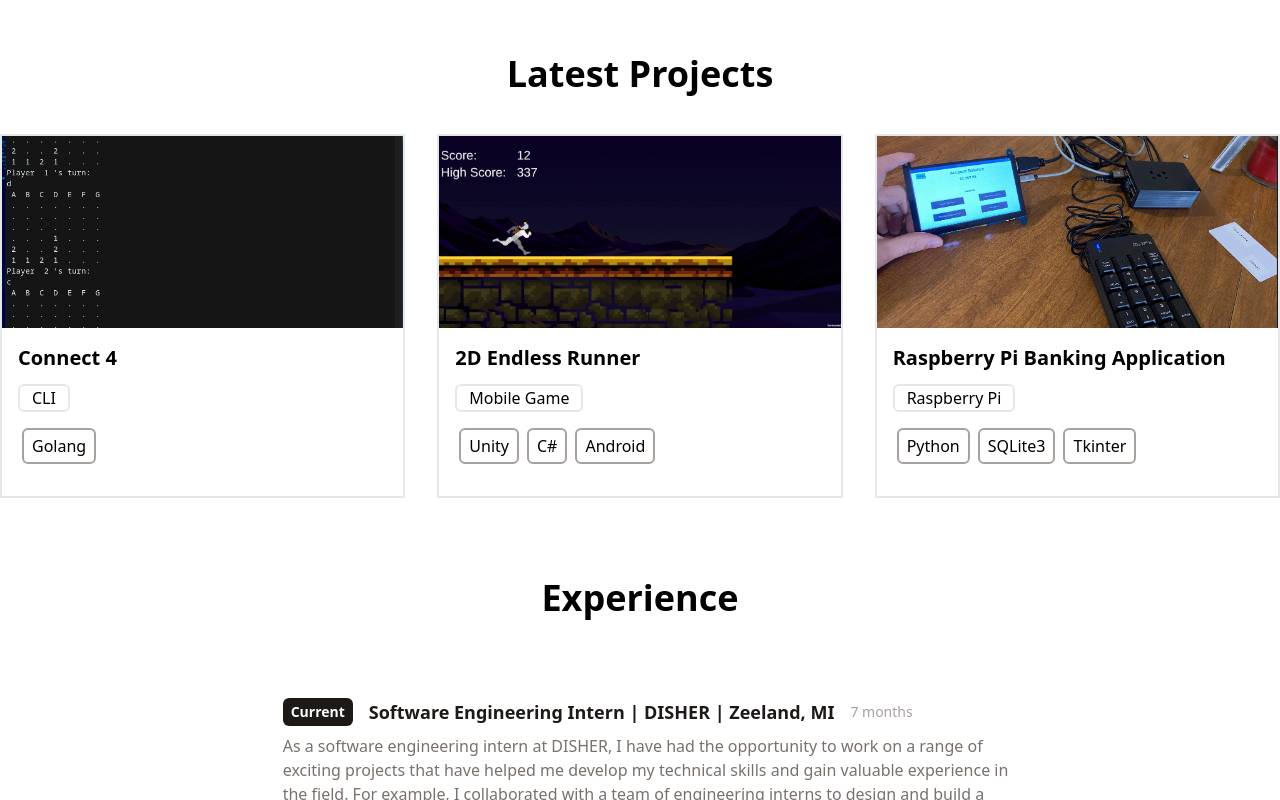
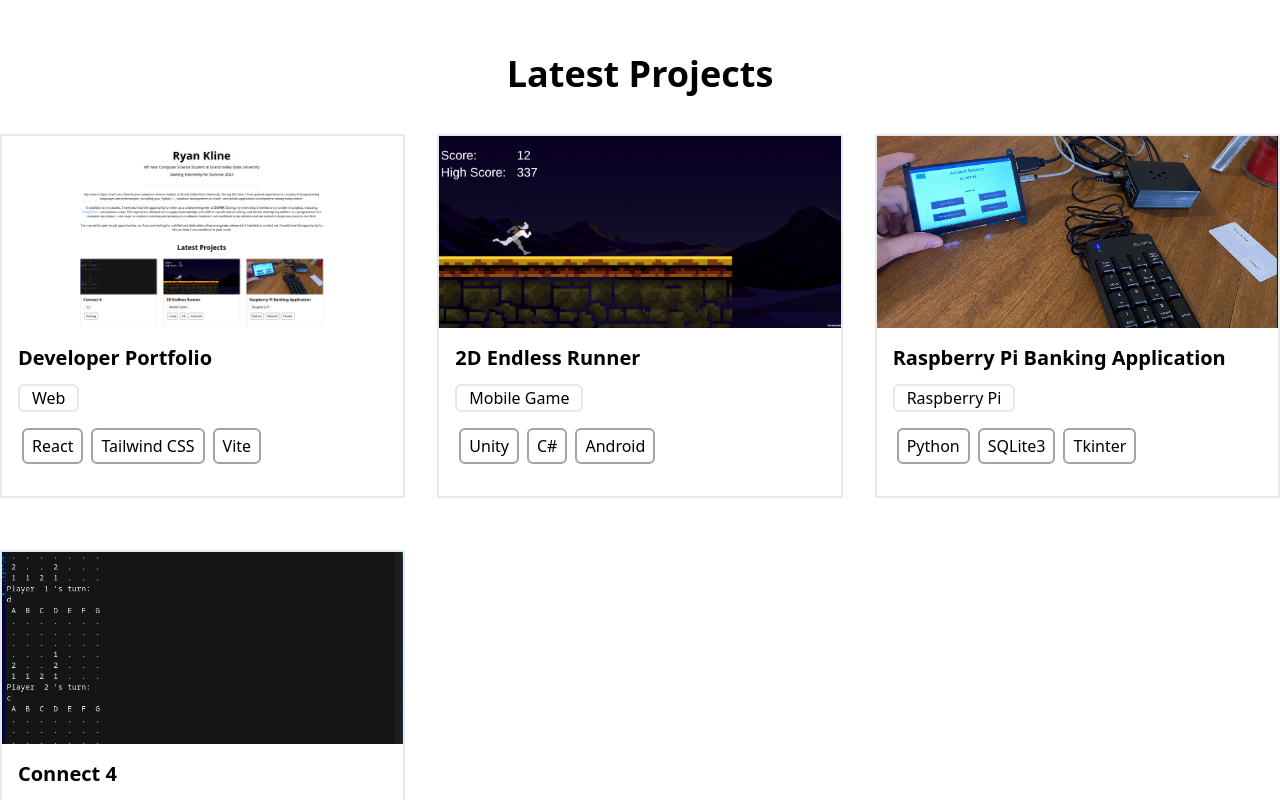
Before and after one commit to ryankline122/Portfolio, a React (Vite) app: page / in a window 1280 px wide. Shown: the part 680-1480 px from the top of the page. Built offline with nearby package versions, Linux system fonts and the light colour scheme.

Commit message:
Add Project

```diff
--- a/src/data/portfolio.js
+++ b/src/data/portfolio.js
@@ -1,10 +1,10 @@
 export default [
 
     {
-        title: 'Connect 4',
-        imgUrl: '/assets/c4Go.png',
-        tag: 'CLI',
-        stack: ['Golang'],
+        title: 'Developer Portfolio',
+        imgUrl: '/assets/webpage.png',
+        tag: 'Web',
+        stack: ['React', 'Tailwind CSS', 'Vite'],
         link: 'example.com'
     },
 
@@ -22,7 +22,14 @@ export default [
         tag: 'Raspberry Pi',
         stack: ['Python', 'SQLite3', 'Tkinter'],
         link: 'example.com'
+    },
+
+    {
+        title: 'Connect 4',
+        imgUrl: '/assets/c4Go.png',
+        tag: 'CLI',
+        stack: ['Golang'],
+        link: 'example.com'
     }
 
-
 ]
```
Also changed, not shown: public/assets/webpage.png (added), 3 other files (tests, documents, lock files or other folders).
